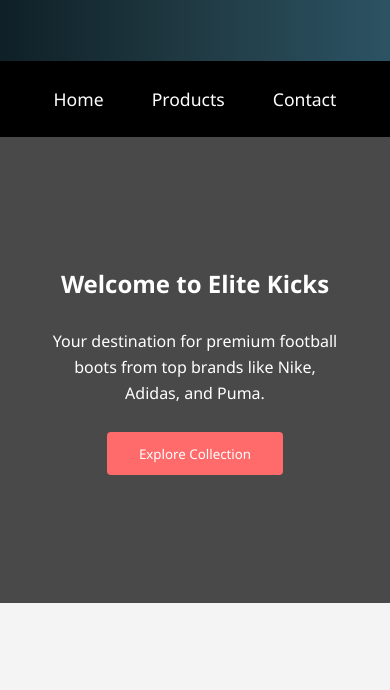
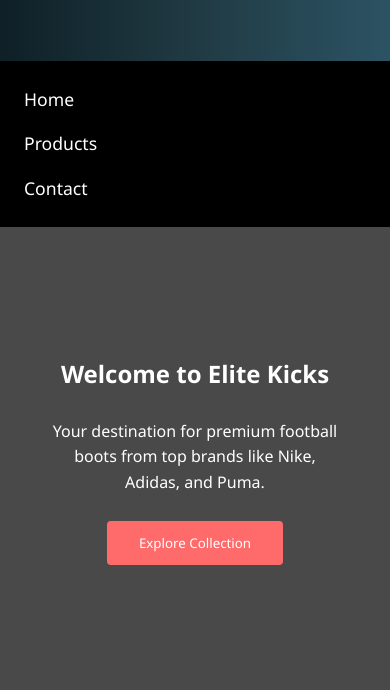
Before and after one commit to ahnafbhuiya/mis455_midterm, a plain HTML site: page index.html in a window 390 px wide. Shown: the part 144-834 px from the top of the page. Drawn offline with Linux system fonts and the light colour scheme.

Commit message:
Addition Animations & Responsive Design

```diff
--- a/style.css
+++ b/style.css
@@ -142,3 +142,25 @@ footer {
     padding: 2rem;
     margin-top: 4rem;
 }
+
+/* Animations */
+@keyframes fadeIn {
+    from { opacity: 0; transform: translateY(20px); }
+    to { opacity: 1; transform: translateY(0); }
+}
+
+.animated {
+    animation: fadeIn 0.6s ease-out;
+}
+
+/* Responsive Design */
+@media (max-width: 768px) {
+    nav ul {
+        flex-direction: column;
+        gap: 1rem;
+    }
+
+    .products-grid {
+        grid-template-columns: 1fr;
+    }
+}
```
